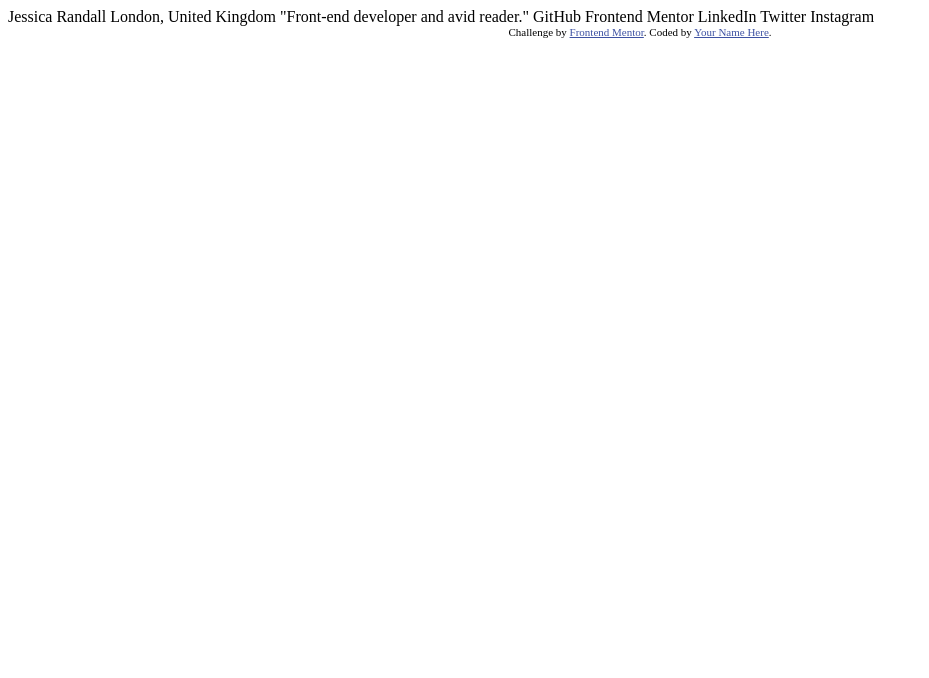
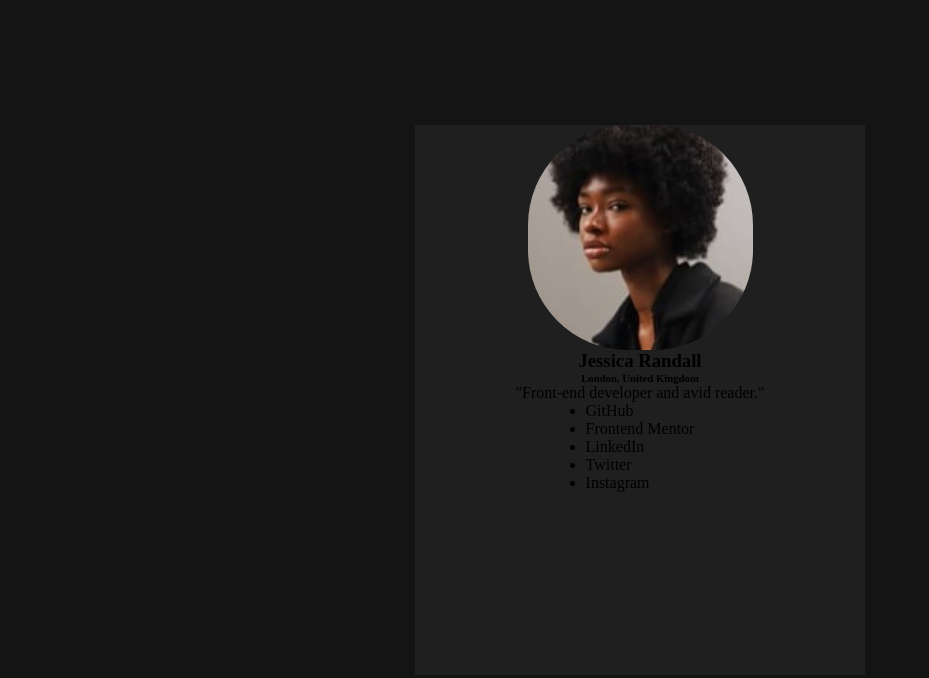
Before and after one commit to cicada001/social-links, a plain HTML site: page social-links-profile-main/index.html in a window 1280 px wide. Shown: the whole page, without its empty margins (0-929 px from the left). Drawn offline with Linux system fonts and the light colour scheme.

Commit message:
before iforget

```diff
--- a/social-links-profile-main/index.html
+++ b/social-links-profile-main/index.html
@@ -5,6 +5,7 @@
   <meta name="viewport" content="width=device-width, initial-scale=1.0"> <!-- displays site properly based on user's device -->
 
   <link rel="icon" type="image/png" sizes="32x32" href="./assets/images/favicon-32x32.png">
+  <link rel="stylesheet" href="styles.css">
 
   <title>Frontend Mentor | Social links profile</title>
 
@@ -15,20 +16,36 @@
   </style>
 </head>
 <body>
+  <main class="container">
+    <div class="card">
+      <div class="img-cont">
+        <img src="./assets/images/avatar-jessica.jpeg" class="card-img" alt="jessica">
+      </div>
 
-  Jessica Randall
-  London, United Kingdom
-  "Front-end developer and avid reader."
+      <div class="card-text">
+        <h3>Jessica Randall</h3>
+        <h6>London, United Kingdom</h6>
+        <p>"Front-end developer and avid reader."</p>
+      </div>
 
-  GitHub
-  Frontend Mentor
-  LinkedIn
-  Twitter
-  Instagram
-
-  <div class="attribution">
+      <div class="button-cont">
+        <div class="buttons">
+          <ul>
+            <li>GitHub</li>
+            <li>Frontend Mentor</li>
+            <li>LinkedIn</li>
+            <li>Twitter</li>
+            <li>Instagram</li>
+          </ul>
+        </div>
+      </div>
+    </div>
+  </main>
+  <!-- <footer>
+      <div class="attribution">
     Challenge by <a href="https://www.frontendmentor.io?ref=challenge" target="_blank">Frontend Mentor</a>.
     Coded by <a href="#">Your Name Here</a>.
   </div>
+  </footer> -->
 </body>
 </html>
--- a/social-links-profile-main/styles.css
+++ b/social-links-profile-main/styles.css
@@ -0,0 +1,54 @@
+:root{
+    --white: hsl(0, 0%, 100%);
+    --gray: hsl(0, 0%, 20%);
+    --dark-gray:hsl(0, 0%, 12%);
+    --off-Black: hsl(0, 0%, 8%);
+}
+*{
+    padding: 0;
+    margin: 0;
+    box-sizing: border-box;
+}
+body{
+    background-color:var(--off-Black);
+    display: flex;
+    align-items: center;
+    justify-content: center;
+}
+.container{
+    min-height: 100vh;
+    display: flex;
+    align-items: center;
+    justify-content: center;
+}
+.img-cont{
+    display: flex;
+    align-items: center;
+    justify-content: center;
+}
+.card-img{
+    width: 50%;
+    border-radius: 100px;
+    display: flex;
+    align-items: center;
+    justify-content: center;
+}
+.card{
+    width: 450px;
+    background-color: var(--dark-gray);
+    height: 550px;
+}
+.card-text{
+    display: flex;
+    align-items: center;
+    justify-content: center;
+    flex-direction: column;
+}
+.button-cont{
+    display: flex;
+    align-items: center;
+    justify-content: center;
+}
+h4,h6,p{
+    text-align: center;
+}
```
